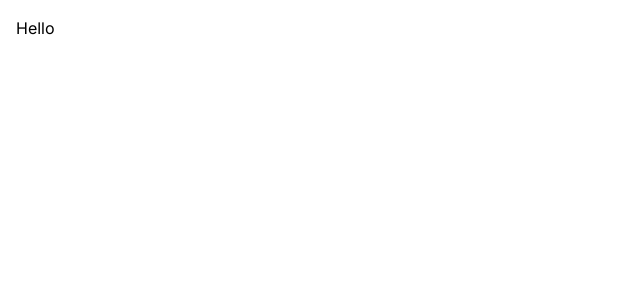
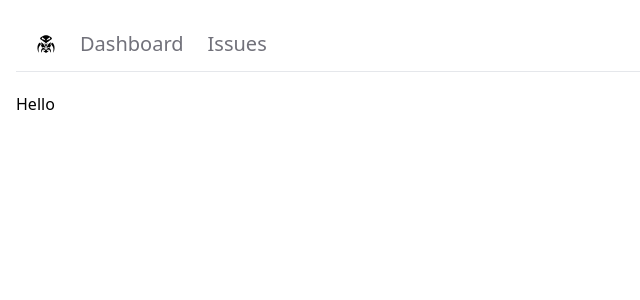
Before and after one commit to cazanelena/issue-tracker, a Next.js app in the folder my-app/: page / in a window 1280 px wide. Shown: the top 300 px of the page, without its empty margins (0-640 px from the left). Built offline with nearby package versions, Linux system fonts and the light colour scheme.

Commit message:
created the nav bar

```diff
--- /dev/null
+++ b/my-app/app/NavBar.tsx
@@ -0,0 +1,24 @@
+"use client"
+import Link from "next/link";
+import {GiAlienBug} from "react-icons/gi"
+
+const NavBar = () => {
+  const links = [
+    { lable: "Dashboard", href: "/" },
+    { lable: "Issues", href: "/issues" },
+  ];
+  return (
+    <nav className="flex space-x-6 border-b mb-5 px-5 h-14 items-center text-xl">
+      <Link href="/"><GiAlienBug/></Link>
+      <ul className="flex space-x-6">
+        {links.map((link) => (
+          <li key={link.href} className="text-zinc-500 hover:text-zinc-800 transition-colors">
+            <Link href={link.href}>{link.lable}</Link>
+          </li>
+        ))}
+      </ul>
+    </nav>
+  );
+};
+
+export default NavBar;
--- a/my-app/app/layout.tsx
+++ b/my-app/app/layout.tsx
@@ -1,11 +1,11 @@
 import type { Metadata } from 'next'
-import { Inter } from 'next/font/google'
 import './globals.css'
+import NavBar from './NavBar'
 
-const inter = Inter({ subsets: ['latin'] })
+
 
 export const metadata: Metadata = {
-  title: 'Create Next App',
+  title: 'Issues tracker App',
   description: 'Generated by create next app',
 }
 
@@ -16,7 +16,10 @@
 }) {
   return (
     <html lang="en">
-      <body className={inter.className}>{children}</body>
+      <body>
+        <NavBar />
+        <main>{children}</main>
+      </body>
     </html>
   )
 }
```
Also changed, not shown: my-app/package.json (+5 -4 lines), 1 other file (tests, documents, lock files or other folders).
